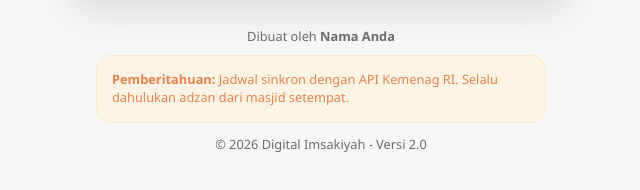
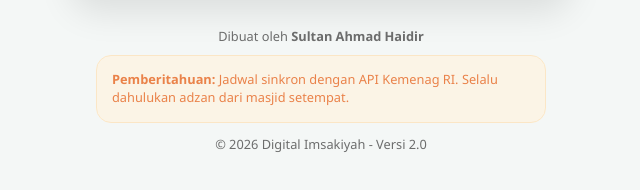
Before and after one commit to haidira692-cmyk/Jadwal-Imsak, a plain HTML site: page Jadwal Imsak/index.html in a window 1280 px wide. Shown: the part 360-550 px from the top of the page, 319-959 px from the left. Drawn offline with nearby package versions, Linux system fonts and the light colour scheme; some packages are replaced by stand-ins of ours; no server answers; a script that the page names is missing.

Commit message:
Update index.html

```diff
--- a/Jadwal Imsak/index.html
+++ b/Jadwal Imsak/index.html
@@ -93,7 +93,7 @@
 </div>
 
 <div class="footer">
-    <div>Dibuat oleh <strong>Nama Anda</strong></div>
+    <div>Dibuat oleh <strong>Sultan Ahmad Haidir</strong></div>
     <div class="footer-note">
         <strong>Pemberitahuan:</strong> Jadwal sinkron dengan API Kemenag RI. Selalu dahulukan adzan dari masjid setempat.
         <!-- <a id="waReport" href="#" target="_blank">Lapor jika ada selisih waktu</a>. -->
```
